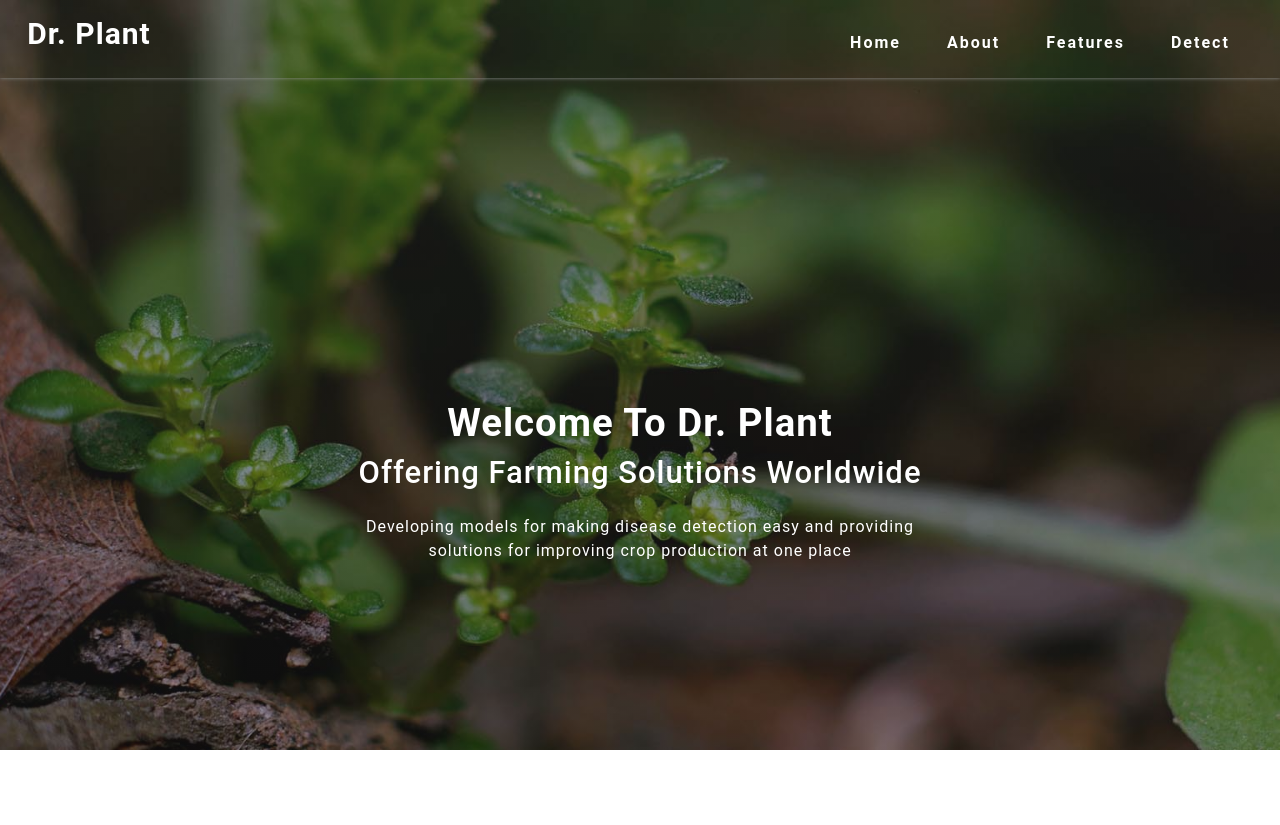
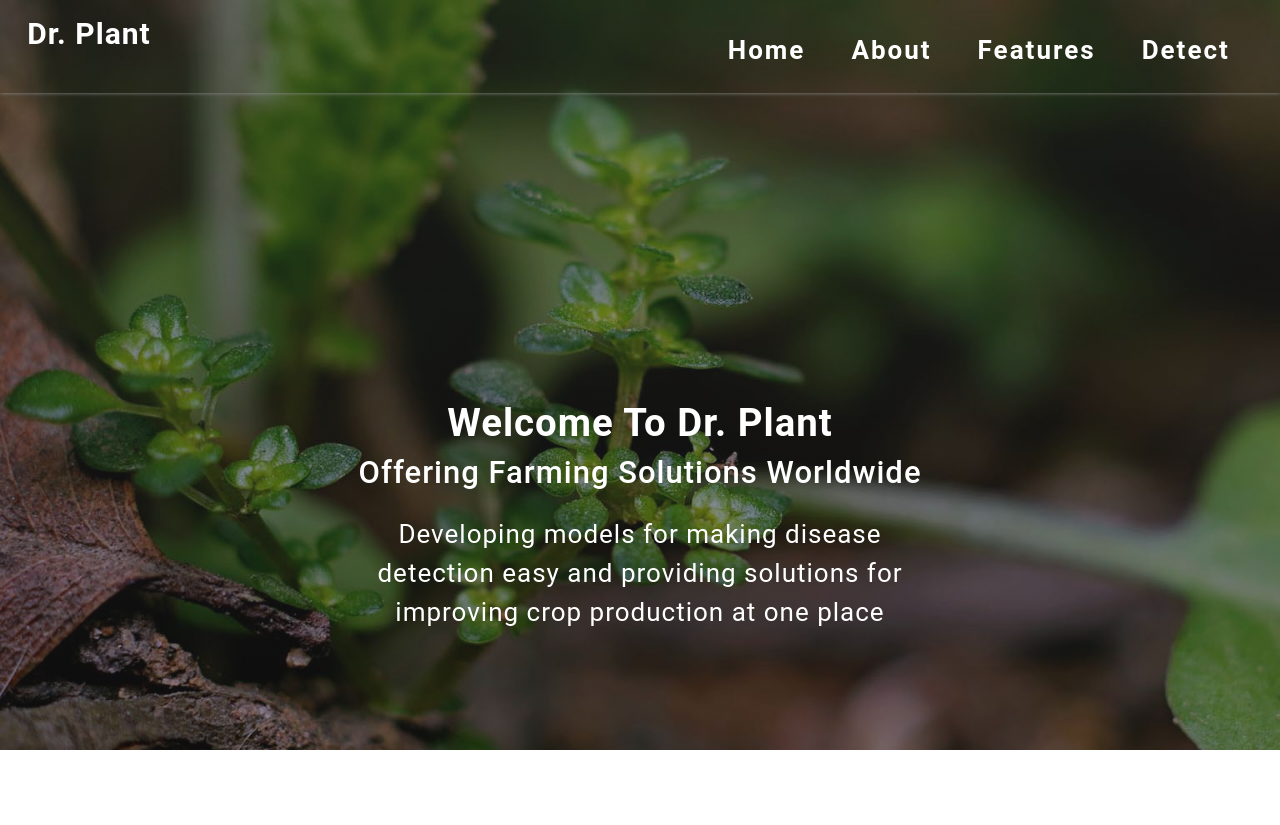
Before and after one commit to hackelite01/Dr.Plants, a Flask app: page / in a window 1280 px wide. Shown: the top 825 px of the page. Run offline with Flask 2, Linux system fonts and the light colour scheme; some libraries are stand-ins or nearby versions.

Commit message:
Update style.css

```diff
--- a/Flask/static/styles/style.css
+++ b/Flask/static/styles/style.css
@@ -213,7 +213,7 @@ nav ul li a {
   color: #fff;
   text-transform: capitalize;
   font-weight: 700;
-  font-size: 16px;
+  font-size: 26px;
   letter-spacing: 2px;
   background: transparent;
   padding: 7px 20px;
@@ -507,7 +507,7 @@ background-color: #212121;
 .two-demo-button p {
   color: #fff;
   font-weight: 400;
-  font-size: 16px;
+  font-size: 26px;
   width: 50%;
   margin: 0 auto;
 }
```
